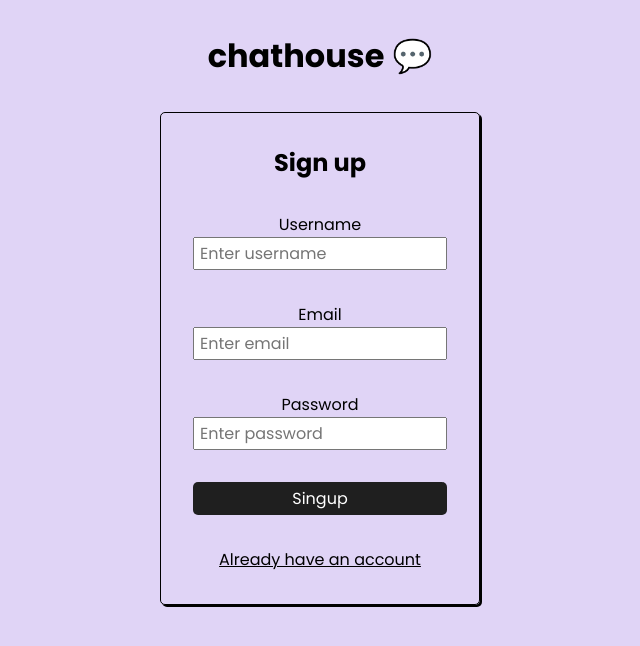
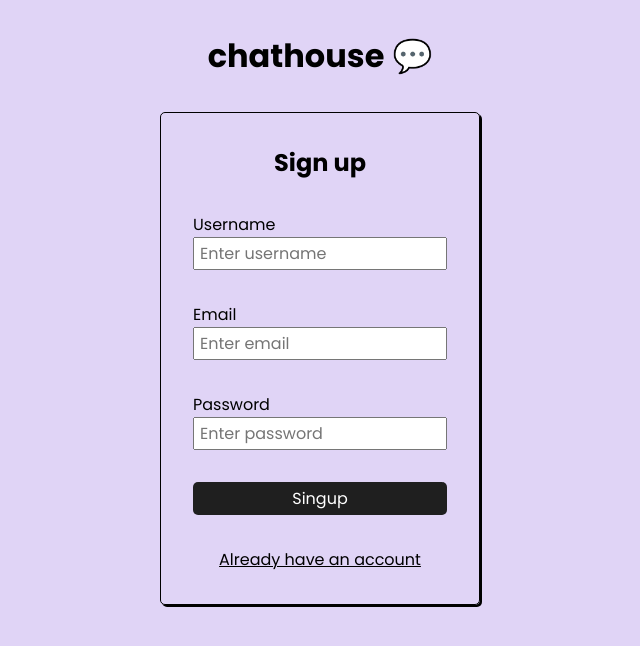
Before and after one commit to aman11s/chat-room, a React (Create React App) app: page /signup in a window 1280 px wide. Shown: the top 646 px of the page, without its empty margins (320-960 px from the left). Built offline with nearby package versions, Linux system fonts and the light colour scheme.

Commit message:
style : label text align left

```diff
--- a/src/App.css
+++ b/src/App.css
@@ -52,3 +52,7 @@ button {
 .header {
   position: relative;
 }
+
+.text-left {
+  text-align: left;
+}
--- a/src/pages/Login/Login.jsx
+++ b/src/pages/Login/Login.jsx
@@ -54,7 +54,7 @@ export const Login = () => {
           const { id, label, name, type } = form;
           return (
             <label key={id}>
-              <div>{label}</div>
+              <div className="text-left">{label}</div>
               <input
                 onChange={changeHandler}
                 value={formDetails[name]}
--- a/src/pages/Signup/Signup.jsx
+++ b/src/pages/Signup/Signup.jsx
@@ -61,7 +61,7 @@ export const Signup = () => {
           const { id, label, name, type } = form;
           return (
             <label key={id}>
-              <div>{label}</div>
+              <div className="text-left">{label}</div>
               <input
                 onChange={changeHandler}
                 required
```
